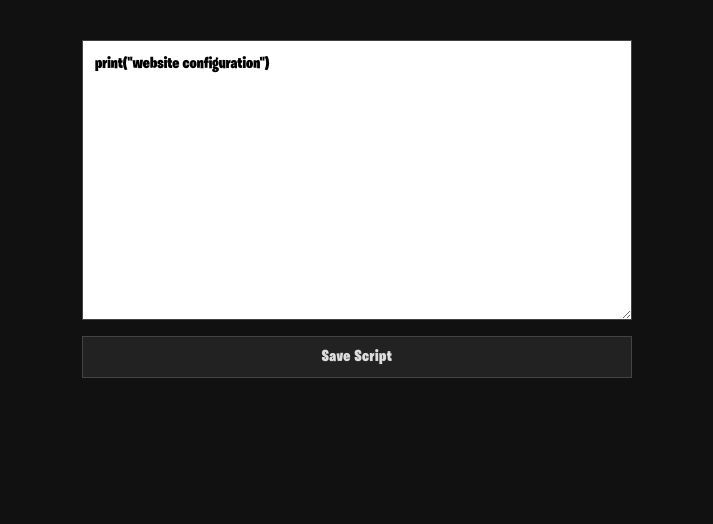
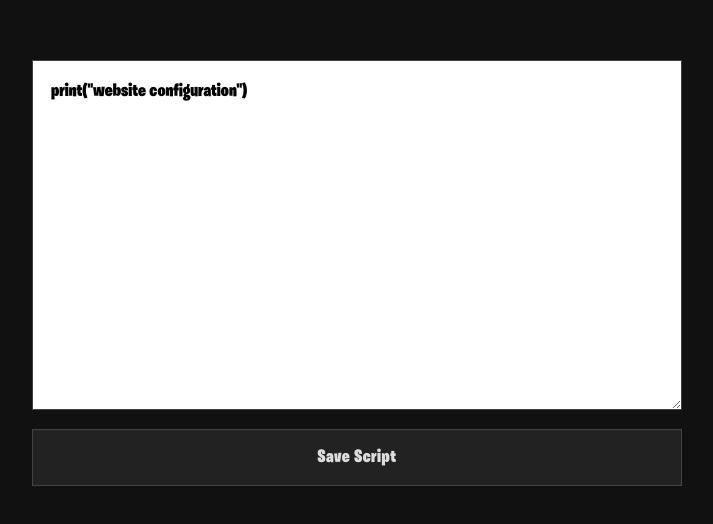
Before and after one commit to hehefhgdfgt/lua-script-manager, a website: page public/index.html in a window 1280 px wide. Shown: the whole page, without its empty margins (283-996 px from the left). Drawn offline with Linux system fonts and the light colour scheme.

Commit message:
Make everything bigger - larger container, textarea, padding, and fonts

```diff
--- a/public/index.html
+++ b/public/index.html
@@ -14,23 +14,23 @@
             background: #111;
             color: #aaa;
             margin: 0;
-            padding: 40px 20px;
+            padding: 60px 20px;
             min-height: 100vh;
         }
         .container {
             width: 100%;
-            max-width: 550px;
+            max-width: 650px;
             margin: 0 auto;
         }
         textarea {
             width: 100%;
-            height: 280px;
+            height: 350px;
             background: #fff;
             color: #000;
             border: 1px solid #444;
-            padding: 12px;
+            padding: 18px;
             font-family: 'Fortnite', cursive;
-            font-size: 16px;
+            font-size: 18px;
             resize: vertical;
             box-sizing: border-box;
             line-height: 1.4;
@@ -43,13 +43,13 @@
         }
         button {
             width: 100%;
-            margin-top: 12px;
-            padding: 12px;
+            margin-top: 15px;
+            padding: 18px;
             background: #222;
             color: #ddd;
             border: 1px solid #444;
             font-family: 'Fortnite', cursive;
-            font-size: 16px;
+            font-size: 18px;
             cursor: pointer;
             letter-spacing: 0.5px;
             -webkit-font-smoothing: antialiased;
```
